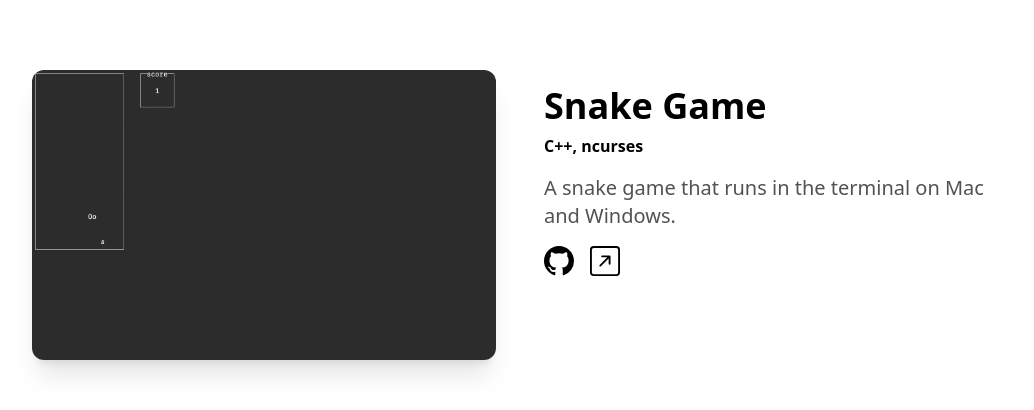
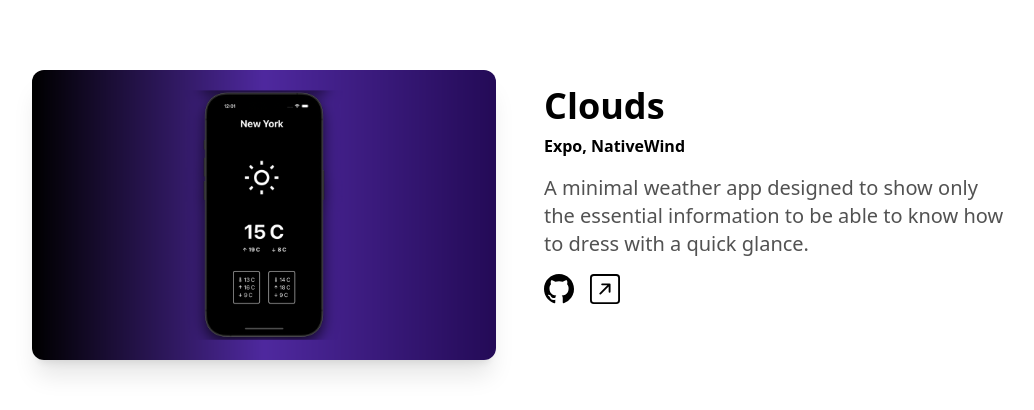
Before and after one commit to noahwhlim/portfolio, a Next.js app: page / in a window 1280 px wide. Shown: the part 2237-2647 px from the top of the page, without its empty margins (120-1154 px from the left). Built offline with nearby package versions, Linux system fonts and the light colour scheme.

Commit message:
added clouds

```diff
--- a/components/ProjectSection.tsx
+++ b/components/ProjectSection.tsx
@@ -12,6 +12,14 @@ const projects = [
         image: "/ebay.png",
         github: "https://github.com/noahwhlim/ebay-clone",
         link: "https://github.com/noahwhlim/ebay-clone",
+    },
+    {
+        name: "Clouds",
+        description: "A minimal weather app designed to show only the essential information to be able to know how to dress with a quick glance.",
+        tools: "Expo, NativeWind",
+        image: "/clouds.png",
+        github: "https://github.com/noahwhlim/clouds",
+        link: "https://github.com/noahwhlim/clouds",
     },
     {
         name: "Snake Game",
@@ -37,6 +45,7 @@ const projects = [
         github: "https://github.com/noahwhlim/touch-grass",
         link: "https://github.com/noahwhlim/touch-grass",
     },
+
 
 
 ];
```
Also changed, not shown: public/clouds.png (added).
